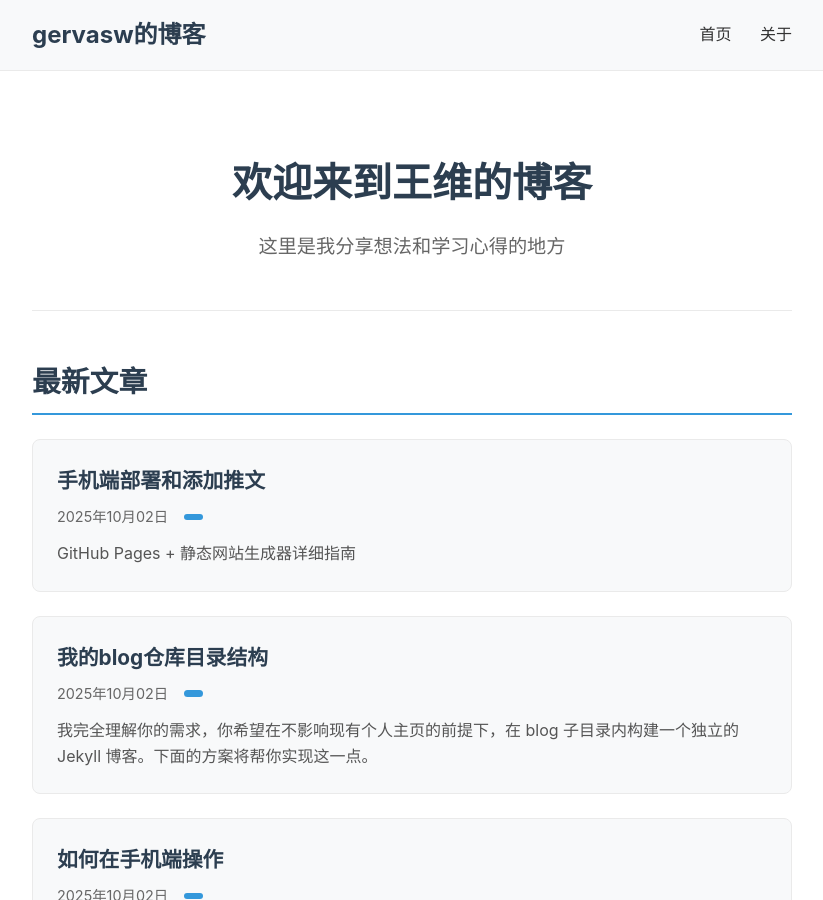
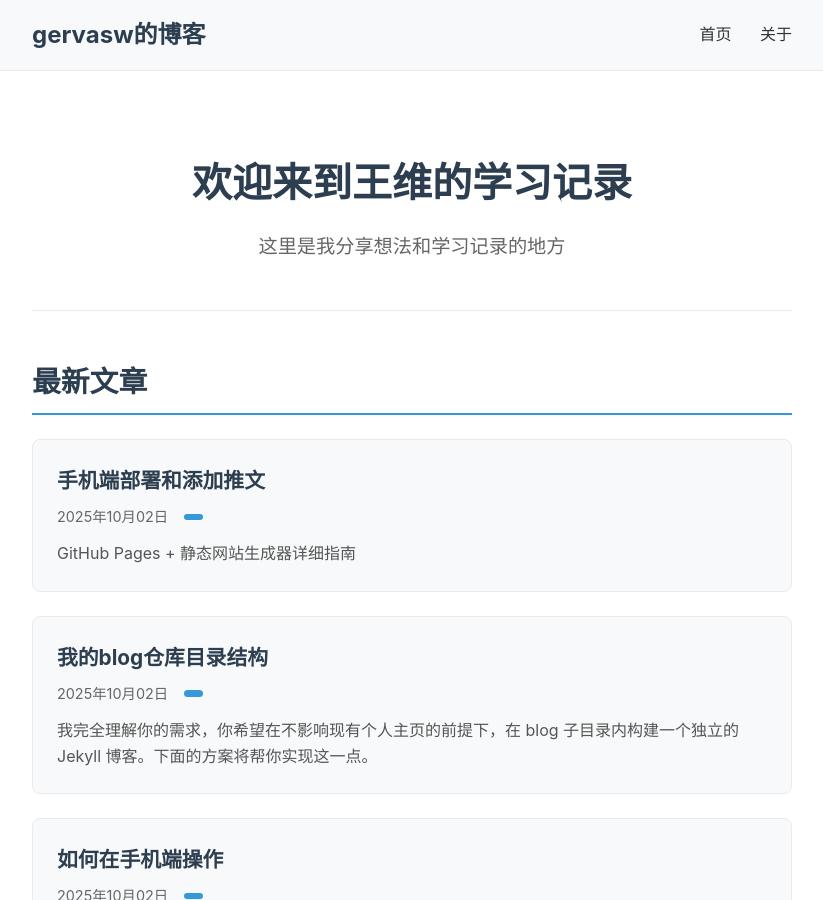
Before and after one commit to GervasW/GervasW.github.io, a Jekyll site: the page built from blog/index.md, in a window 1280 px wide and 900 px high. Shown: the whole window, without its empty margins (228-1051 px from the left). Built offline with Jekyll 4.4.1, drawn with Linux system fonts in a browser that asks for light colours.

Commit message:
更新 index.md

```diff
--- a/blog/index.md
+++ b/blog/index.md
@@ -1,12 +1,12 @@
 ---
 layout: default
-title: "王维的博客"
+title: "纪委的学习记录"
 description: "记录思考、学习与成长"
 ---
 
 <div class="hero">
-    <h1>欢迎来到王维的博客</h1>
-    <p>这里是我分享想法和学习心得的地方</p>
+    <h1>欢迎来到王维的学习记录</h1>
+    <p>这里是我分享想法和学习记录的地方</p>
 </div>
 
 <div class="post-list">
```
